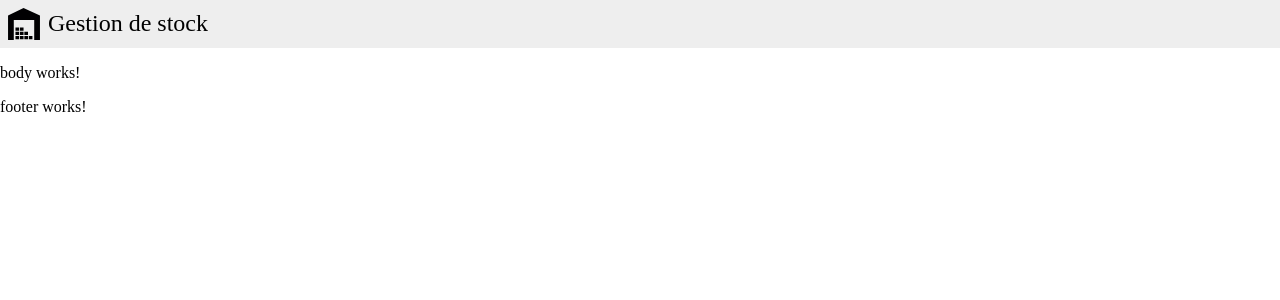
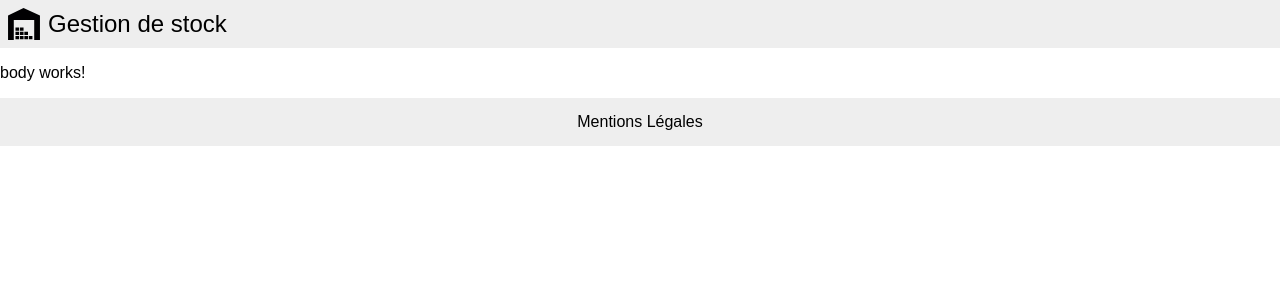
Before and after one commit to jlg-formation/gul-june-2020, an Angular app: page / in a window 1280 px wide. Shown: the top 300 px of the page. Built offline with nearby package versions, Linux system fonts and the light colour scheme.

Commit message:
header and footer ok

```diff
--- a/src/app/layout/footer/footer.component.html
+++ b/src/app/layout/footer/footer.component.html
@@ -1 +1,3 @@
-<p>footer works!</p>
+<footer>
+  <a href="#">Mentions Légales</a>
+</footer>
--- a/src/app/layout/footer/footer.component.scss
+++ b/src/app/layout/footer/footer.component.scss
@@ -0,0 +1,17 @@
+footer {
+  background: #eee;
+  height: 3em;
+  display: flex;
+  justify-content: center;
+  align-items: center;
+}
+
+a {
+  display: flex;
+  padding: 0.5em;
+  text-decoration: inherit;
+  color: inherit;
+  &:hover {
+    text-decoration: underline;
+  }
+}
--- a/src/app/layout/header/header.component.scss
+++ b/src/app/layout/header/header.component.scss
@@ -16,6 +16,9 @@ a {
   align-items: center;
   text-decoration: inherit;
   color: inherit;
+  &:hover {
+    text-decoration: underline;
+  }
 }
 
 span {
--- a/src/styles.scss
+++ b/src/styles.scss
@@ -1,3 +1,7 @@
 /* You can add global styles to this file, and also import other style files */
 
 @import "../node_modules/normalize.css/normalize.css";
+
+body {
+  font-family: sans-serif;
+}
```
